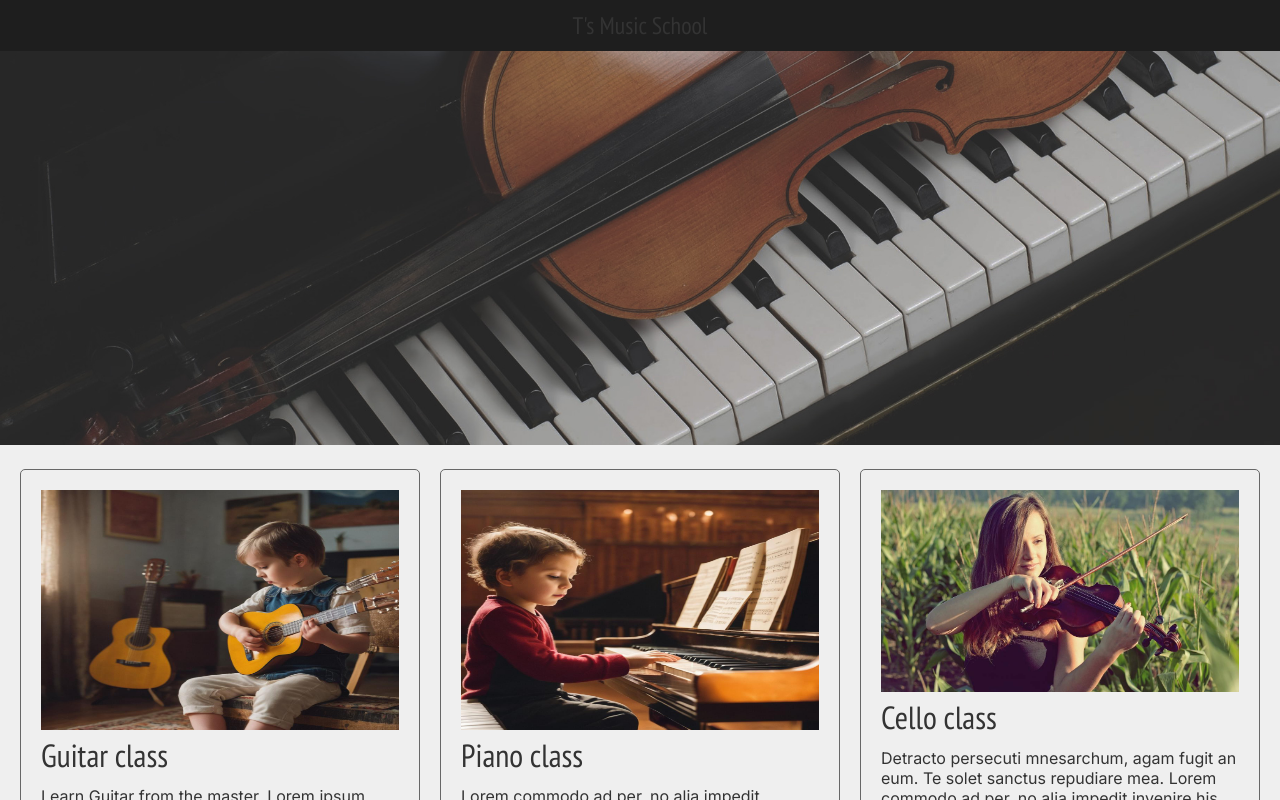
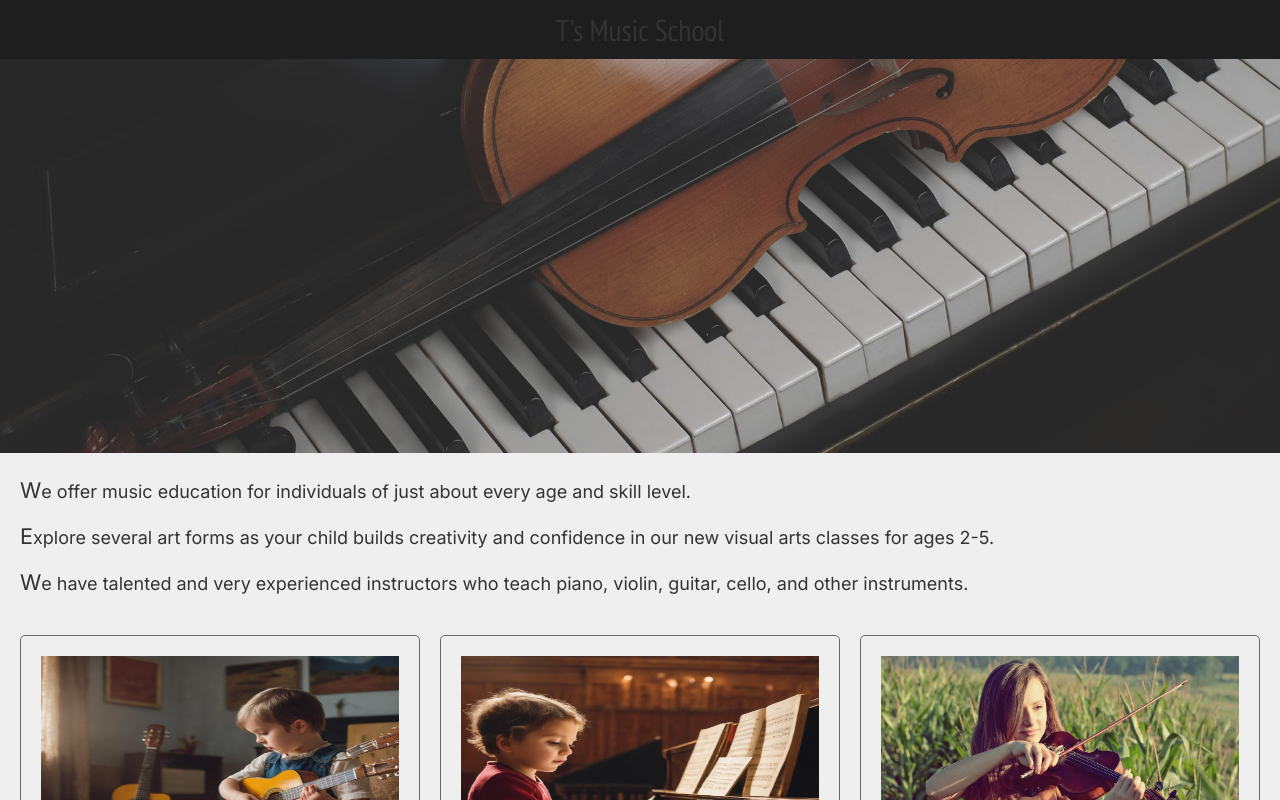
Before and after one commit to jagatjeevan/t-piano-music, a Next.js app: page / in a window 1280 px wide. Built offline with nearby package versions, Linux system fonts and the light colour scheme.

Commit message:
Incremental on homepage

```diff
--- a/src/app/page.js
+++ b/src/app/page.js
@@ -1,47 +1,8 @@
 import Image from 'next/image';
+import Courses from '@/components/Courses';
 import styles from '../styles/page.module.scss';
-import { pt_sans_narrow } from '@/components/Logo';
-
-const courses = [
-  {
-    id: 1,
-    img: '/courses/guitar.jpeg',
-    alt: 'Learn Guitar',
-    name: 'Guitar class',
-    description:
-      'Learn Guitar from the master. Lorem ipsum dolor sit amet, no vix possit pertinacia. Velit quaeque has ut, amet commodo ad per, no alia impedit invenire his. Ex eum habeo audire, quo quod impetus postulant et. Cu vim mucius integre ocurreret. No mei detracto persecuti mnesarchum, agam fugit an eum. Te solet sanctus repudiare mea.',
-  },
-  {
-    id: 2,
-    img: '/courses/piano.jpeg',
-    alt: 'Learn Piano',
-    name: 'Piano class',
-    description:
-      'Lorem  commodo ad per, no alia impedit invenire his. Ex eum hamucius integre ocurreret. No mei detracto persecuti mnesarchum, agam fugit an eum. Te solet sanctus repudiare mea.',
-  },
-  {
-    id: 3,
-    img: '/courses/cello.jpeg',
-    alt: 'Learn Cello',
-    name: 'Cello class',
-    description:
-      'Detracto persecuti mnesarchum, agam fugit an eum. Te solet sanctus repudiare mea. Lorem  commodo ad per, no alia impedit invenire his. Ex eum hamucius integre ocurreret. No mei',
-  },
-];
-
-const Box = ({ item }) => {
-  return (
-    <div className={styles.coursesBox}>
-      <Image src={item.img} alt={item.alt} width={100} height={100} />
-      <h4 className={pt_sans_narrow.className}>{item.name}</h4>
-      <p>{item.description}</p>
-    </div>
-  );
-};
 
 const Home = () => {
-  const getCourses = () => courses.map((course) => <Box key={course.id} item={course} />);
-
   return (
     <>
       <Image
@@ -51,7 +12,29 @@ const Home = () => {
         alt="Music school"
         className={styles.banner}
       />
-      <article className={styles.courseGallery}>{getCourses()}</article>
+      <article className={`box ${styles.description}`}>
+        <p>We offer music education for individuals of just about every age and skill level.</p>
+        <p>
+          Explore several art forms as your child builds creativity and confidence in our new visual
+          arts classes for ages 2-5.
+        </p>
+        <p>
+          We have talented and very experienced instructors who teach piano, violin, guitar, cello,
+          and other instruments.
+        </p>
+      </article>
+      <article className={styles.courseGallery}>
+        <Courses />
+      </article>
+      <article className="box">
+        Locate us here :{' '}
+        <a
+          href="https://www.google.com/maps/place/T's+Piano+Music+School+Cuttack./@20.4723269,85.8527326,17z/data=!4m14!1m7!3m6!1s0x3a1913be8a437633:0x3038494ac5cdc28c!2sT's+Piano+Music+School+Cuttack.!8m2!3d20.4723269!4d85.8553075!16s%2Fg%2F11swyr3398!3m5!1s0x3a1913be8a437633:0x3038494ac5cdc28c!8m2!3d20.4723269!4d85.8553075!16s%2Fg%2F11swyr3398?entry=ttu"
+          target="_blank"
+        >
+          here
+        </a>
+      </article>
     </>
   );
 };
--- /dev/null
+++ b/src/components/Courses.js
@@ -0,0 +1,46 @@
+import Image from 'next/image';
+import { pt_sans_narrow } from '@/components/Logo';
+import styles from '../styles/page.module.scss';
+
+const courses = [
+  {
+    id: 1,
+    img: '/courses/guitar.jpeg',
+    alt: 'Learn Guitar',
+    name: 'Guitar class',
+    description:
+      'Learn Guitar from the master. Lorem ipsum dolor sit amet, no vix possit pertinacia. Velit quaeque has ut, amet commodo ad per, no alia impedit invenire his. Ex eum habeo audire, quo quod impetus postulant et. Cu vim mucius integre ocurreret. No mei detracto persecuti mnesarchum, agam fugit an eum. Te solet sanctus repudiare mea.',
+  },
+  {
+    id: 2,
+    img: '/courses/piano.jpeg',
+    alt: 'Learn Piano',
+    name: 'Piano class',
+    description:
+      'Lorem  commodo ad per, no alia impedit invenire his. Ex eum hamucius integre ocurreret. No mei detracto persecuti mnesarchum, agam fugit an eum. Te solet sanctus repudiare mea.',
+  },
+  {
+    id: 3,
+    img: '/courses/cello.jpeg',
+    alt: 'Learn Cello',
+    name: 'Cello class',
+    description:
+      'Detracto persecuti mnesarchum, agam fugit an eum. Te solet sanctus repudiare mea. Lorem  commodo ad per, no alia impedit invenire his. Ex eum hamucius integre ocurreret. No mei',
+  },
+];
+
+const Box = ({ item }) => {
+  return (
+    <div className={styles.coursesBox}>
+      <Image src={item.img} alt={item.alt} width={100} height={100} />
+      <h4 className={pt_sans_narrow.className}>{item.name}</h4>
+      <p>{item.description}</p>
+    </div>
+  );
+};
+
+const Courses = () => {
+  return courses.map((course) => <Box key={course.id} item={course} />);
+};
+
+export default Courses;
--- a/src/components/Logo.js
+++ b/src/components/Logo.js
@@ -1,15 +1,15 @@
-import { PT_Sans_Narrow } from "next/font/google";
+import { PT_Sans_Narrow } from 'next/font/google';
 
 export const pt_sans_narrow = PT_Sans_Narrow({
-  weight: ["400"],
-  style: ["normal"],
-  subsets: ["latin"],
-  display: "swap",
+  weight: ['400'],
+  style: ['normal'],
+  subsets: ['latin'],
+  display: 'swap',
 });
 
 const Logo = () => {
   return (
-    <div className={pt_sans_narrow.className} style={{ fontSize: "24px" }}>
+    <div className={pt_sans_narrow.className} style={{ fontSize: '30px' }}>
       T&apos;s Music School
     </div>
   );
--- a/src/styles/globals.scss
+++ b/src/styles/globals.scss
@@ -38,6 +38,7 @@ body {
   height: 100%;
   background: var(--body-bg-color);
   color: var(--body-text-color);
+  font-size: 18px;
 }
 
 .box {
--- a/src/styles/page.module.scss
+++ b/src/styles/page.module.scss
@@ -54,6 +54,7 @@ $heart-beat-color: #ef2b2b;
 
 .courseGallery {
   margin: var(--app-spacer);
+  margin-top: 0;
   display: grid;
   grid-gap: var(--app-spacer);
   // grid-auto-rows: 175px;
@@ -75,3 +76,17 @@ $heart-beat-color: #ef2b2b;
     margin-bottom: calc(var(--app-spacer) / 2);
   }
 }
+
+.description {
+  p {
+    margin: var(--app-spacer) 0;
+
+    &::first-letter {
+      font-size: 1.2rem;
+    }
+
+    &:first-of-type {
+      margin-top: 0;
+    }
+  }
+}
```
